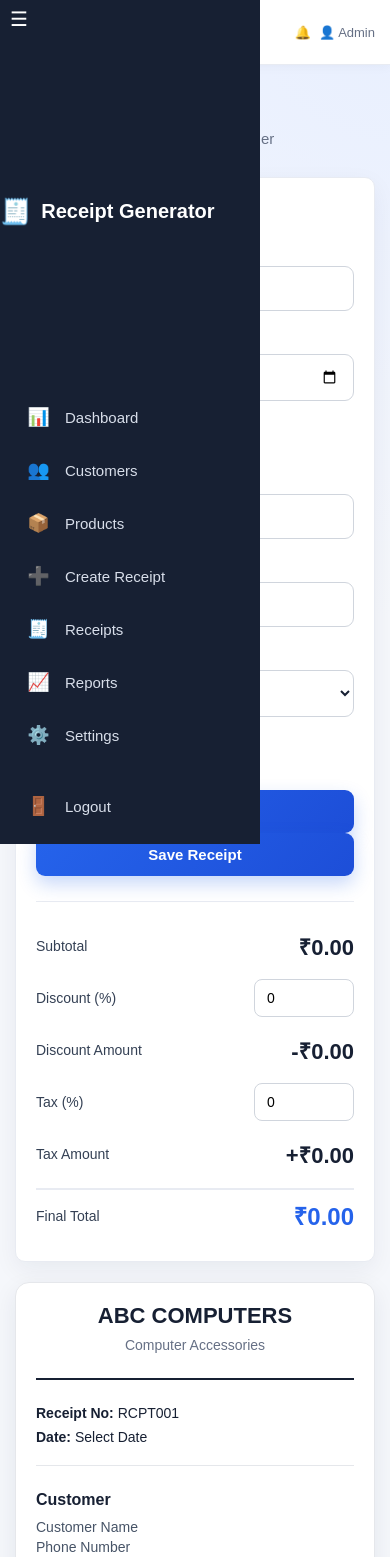
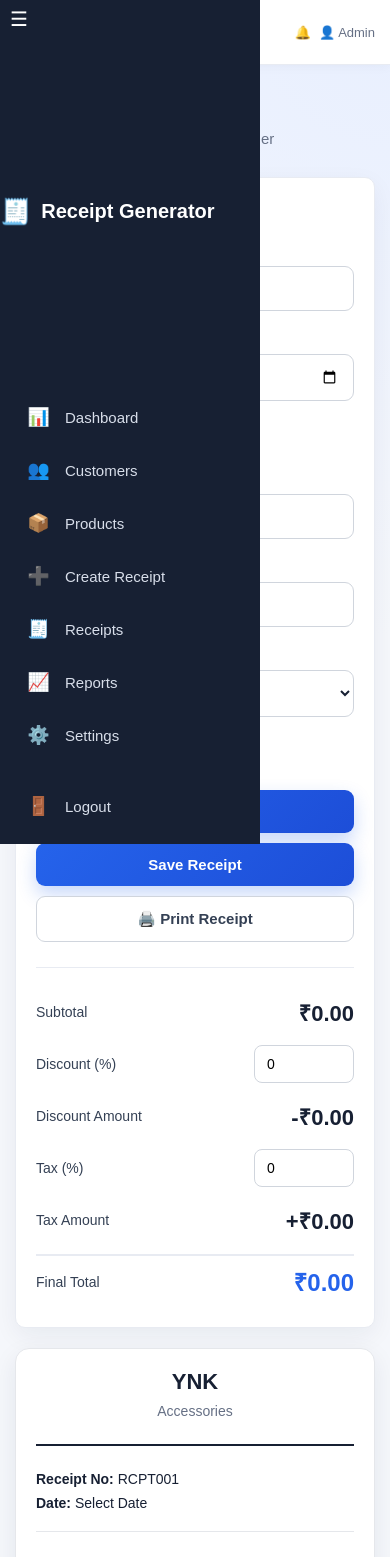
Before and after one commit to yellanithin/receipt-generator, a React (Create React App) app: page /create-receipt in a window 390 px wide. Shown: the top 1557 px of the page. Built offline with nearby package versions, Linux system fonts and the light colour scheme.

Commit message:
printing option

```diff
--- a/src/App.css
+++ b/src/App.css
@@ -1678,3 +1678,133 @@ button {
     }
 
 }
+
+@media print {
+
+    body * {
+        visibility: hidden;
+    }
+
+    #receipt-preview,
+    #receipt-preview * {
+        visibility: visible;
+    }
+
+    #receipt-preview {
+        position: absolute;
+        left: 0;
+        top: 0;
+        width: 100%;
+        margin: 0;
+        box-shadow: none;
+        border: none;
+    }
+
+}
+
+/* ================================
+   PRINT RECEIPT BUTTON
+================================ */
+
+.receipt-actions .print-button {
+    border: 1px solid #d0d5dd !important;
+    border-radius: 9px !important;
+
+    background: white !important;
+    color: #344054 !important;
+
+    cursor: pointer !important;
+
+    transition: 0.2s ease !important;
+}
+
+.receipt-actions .print-button:hover {
+    background: #f2f4f7 !important;
+    border-color: #98a2b3 !important;
+}
+
+/* ================================
+   RECEIPT ACTION BUTTONS
+================================ */
+
+.receipt-actions {
+    display: flex !important;
+    flex-direction: row !important;
+    align-items: stretch !important;
+    gap: 12px !important;
+
+    width: 100% !important;
+    max-width: 100% !important;
+
+    margin-top: 20px !important;
+
+    box-sizing: border-box !important;
+}
+
+.receipt-actions button {
+    flex: 1 1 0 !important;
+
+    width: 0 !important;
+    min-width: 0 !important;
+    max-width: 100% !important;
+
+    margin: 0 !important;
+    padding: 13px 8px !important;
+
+    box-sizing: border-box !important;
+
+    font-size: 15px !important;
+    font-weight: 600 !important;
+
+    white-space: normal !important;
+    overflow: hidden !important;
+    text-overflow: ellipsis !important;
+}
+
+
+.receipt-actions .primary-button,
+.receipt-actions .print-button {
+    margin: 0;
+    width: auto;
+    white-space: nowrap;
+}
+@media (max-width: 600px) {
+
+    .receipt-actions {
+        flex-direction: column;
+        align-items: stretch;
+    }
+
+    .receipt-actions .primary-button,
+    .receipt-actions .print-button {
+        width: 100%;
+        margin: 0;
+    }
+
+}
+@media (max-width: 600px) {
+
+    .receipt-actions {
+        grid-template-columns: 1fr;
+        gap: 10px;
+    }
+
+    .receipt-actions button {
+        width: 100%;
+    }
+
+}
+
+@media (max-width: 600px) {
+
+    .receipt-actions {
+        flex-direction: column !important;
+        gap: 10px !important;
+    }
+
+    .receipt-actions button {
+        width: 100% !important;
+        flex: none !important;
+    }
+
+}
--- a/src/components/ReceiptPreview.js
+++ b/src/components/ReceiptPreview.js
@@ -11,13 +11,13 @@ function ReceiptPreview({
     finalTotal }) {
 
     return (
-        <div className="receipt-preview">
+        <div id="receipt-preview" className="receipt-preview">
 
             <div className="receipt-header">
 
-                <h1>ABC COMPUTERS</h1>
+                <h1>YNK</h1>
 
-                <p>Computer Accessories</p>
+                <p>Accessories</p>
 
             </div>
 
--- a/src/pages/CreateReceipt.js
+++ b/src/pages/CreateReceipt.js
@@ -107,6 +107,10 @@ function CreateReceipt() {
         }
 
         alert("Receipt saved successfully!");
+    };
+
+    const printReceipt = () => {
+        window.print();
     };
 
     return (
@@ -254,6 +258,8 @@ function CreateReceipt() {
 
                 </div>
 
+                <div className="receipt-actions">
+
                     <button
                         type="button"
                         className="primary-button"
@@ -269,6 +275,16 @@ function CreateReceipt() {
                     >
                         Save Receipt
                     </button>
+
+                    <button
+                        type="button"
+                        className="print-button"
+                        onClick={printReceipt}
+                    >
+                        🖨️ Print Receipt
+                    </button>
+
+                </div>
 
                 <div className="receipt-summary">
 
```
Lines whose indentation alone changed are shown as unchanged.
